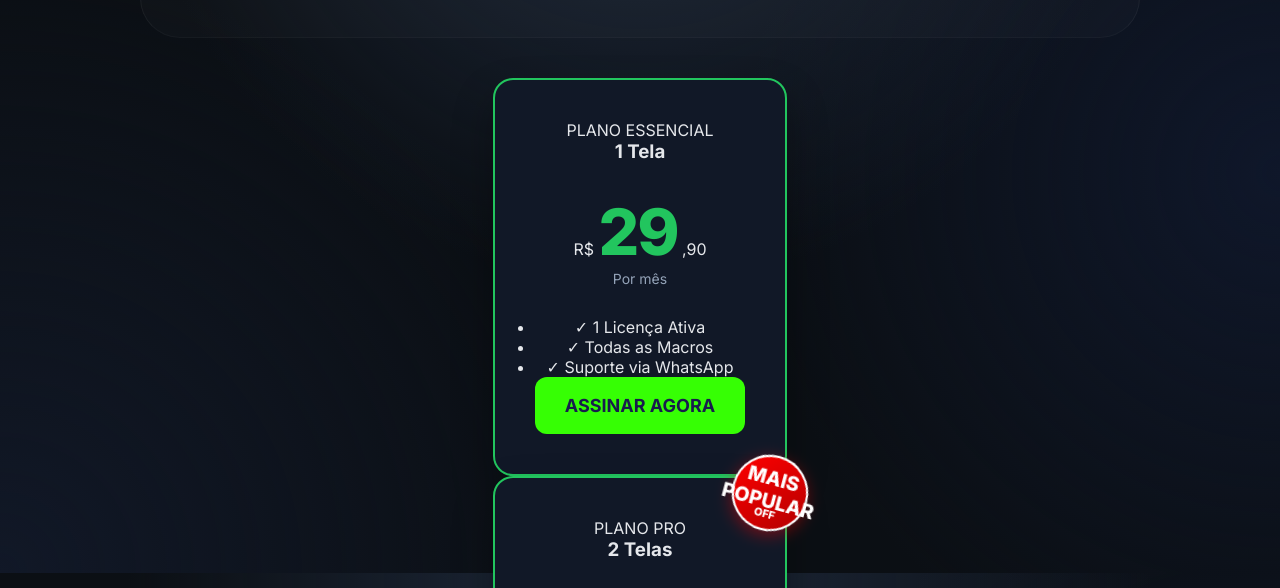
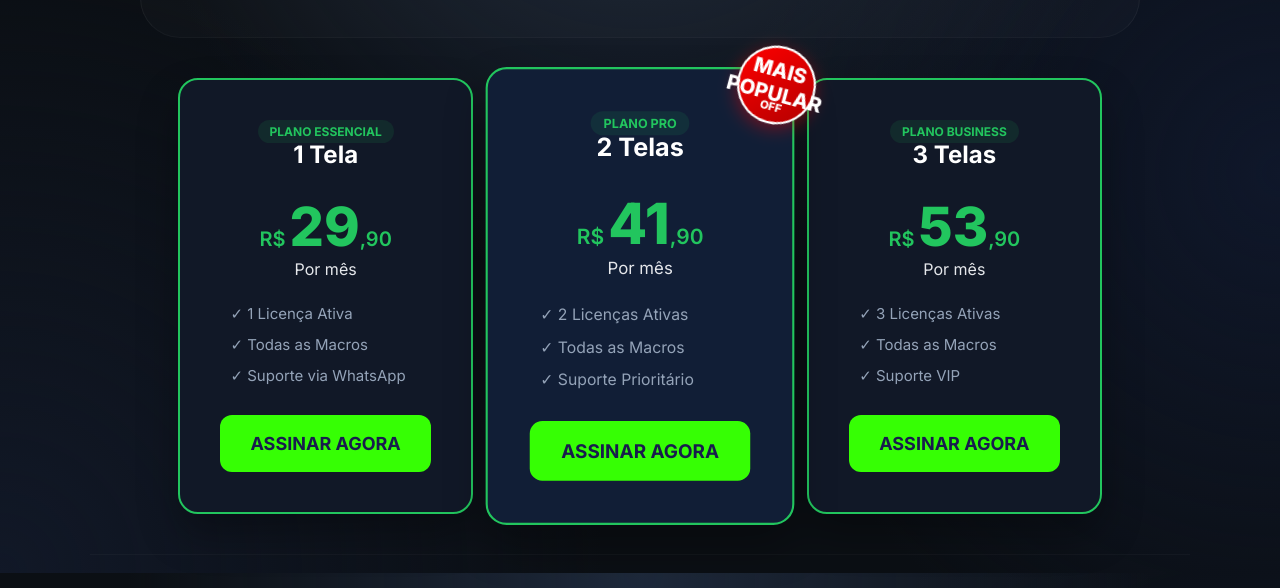
Before and after one commit to gtsportnota10-creator/site-GTBot, a plain HTML site: page index.html in a window 1280 px wide. Shown: the part 1827-2415 px from the top of the page. Drawn offline with Linux system fonts and the light colour scheme.

Commit message:
Update style.css

```diff
--- a/style.css
+++ b/style.css
@@ -121,16 +121,97 @@ body { background: #0b0f14; color: #e5e7eb; overflow-x: hidden; }
 .estrelas { color: #fbbf24; font-size: 16px; letter-spacing: 2px; }
 
 /* =========================================
-   6. CHECKOUT E PREÇO
+   6. CHECKOUT E PREÇO (VERSÃO 3 PLANOS)
    ========================================= */
-.checkout-container { padding: 80px 20px; display: flex; justify-content: center; }
-.pricing-card { background: #0f172a; border: 2px solid #22c55e; border-radius: 24px; padding: 50px 30px; width: 100%; max-width: 450px; position: relative; text-align: center; box-shadow: 0 20px 40px rgba(0,0,0,0.3); }
-.discount-badge { position: absolute; top: -15px; right: -10px; background: #ef4444; color: #fff; padding: 8px 15px; border-radius: 8px; font-weight: 800; transform: rotate(10deg); border: 2px solid #fff; z-index: 10; }
-.price-box { margin: 30px 0; }
-.old-price { display: block; margin-bottom: 5px; color: #94a3b8; text-decoration: line-through; }
-.current-price .amount { font-size: 64px; font-weight: 800; color: #22c55e; letter-spacing: -2px; }
-.installments { color: #94a3b8; font-size: 14px; margin-bottom: 20px; }
-.guarantee { margin-top: 25px; display: flex; align-items: center; justify-content: center; gap: 8px; color: #94a3b8; font-size: 14px; }
+.checkout-container {
+    padding: 40px 20px;
+    max-width: 1100px;
+    margin: 0 auto;
+}
+
+.pricing-grid {
+    display: grid;
+    grid-template-columns: 1fr; /* Padrão celular: um embaixo do outro */
+    gap: 30px;
+    align-items: center;
+}
+
+.pricing-card {
+    background: #0f172a;
+    border: 1px solid rgba(34, 197, 94, 0.3);
+    border-radius: 24px;
+    padding: 40px 25px;
+    position: relative;
+    text-align: center;
+    box-shadow: 0 20px 40px rgba(0,0,0,0.3);
+    transition: transform 0.3s ease;
+}
+
+/* Card em destaque (Plano 2 Telas) */
+.pricing-card.featured {
+    border: 2px solid #22c55e;
+    transform: scale(1.05);
+    background: #111e36;
+    z-index: 2;
+}
+
+.pricing-card h3 {
+    font-size: 24px;
+    color: #fff;
+    margin-bottom: 10px;
+}
+
+.offer-badge {
+    background: rgba(34, 197, 94, 0.1);
+    color: #22c55e;
+    padding: 4px 12px;
+    border-radius: 20px;
+    font-size: 12px;
+    font-weight: 700;
+    text-transform: uppercase;
+}
+
+.price-box { margin: 25px 0; }
+
+.current-price {
+    display: flex;
+    justify-content: center;
+    align-items: baseline;
+    color: #22c55e;
+}
+
+.current-price .currency { font-size: 20px; font-weight: 600; margin-right: 4px; }
+.current-price .amount { font-size: 54px; font-weight: 800; }
+.current-price .cents { font-size: 20px; font-weight: 600; }
+
+.features-list {
+    list-style: none;
+    margin: 20px 0 30px;
+    text-align: left;
+    padding: 0 10px;
+}
+
+.features-list li {
+    color: #94a3b8;
+    font-size: 15px;
+    margin-bottom: 12px;
+}
+
+/* Ajuste para Computador (Lado a Lado) */
+@media (min-width: 900px) {
+    .pricing-grid {
+        grid-template-columns: repeat(3, 1fr); /* 3 colunas no PC */
+        gap: 20px;
+    }
+}
+
+/* Ajuste para não quebrar o destaque no celular */
+@media (max-width: 899px) {
+    .pricing-card.featured {
+        transform: scale(1);
+        margin: 20px 0;
+    }
+}
 
 /* =========================================
    7. GRID ITENS RECEBIDOS E FAQ
```
